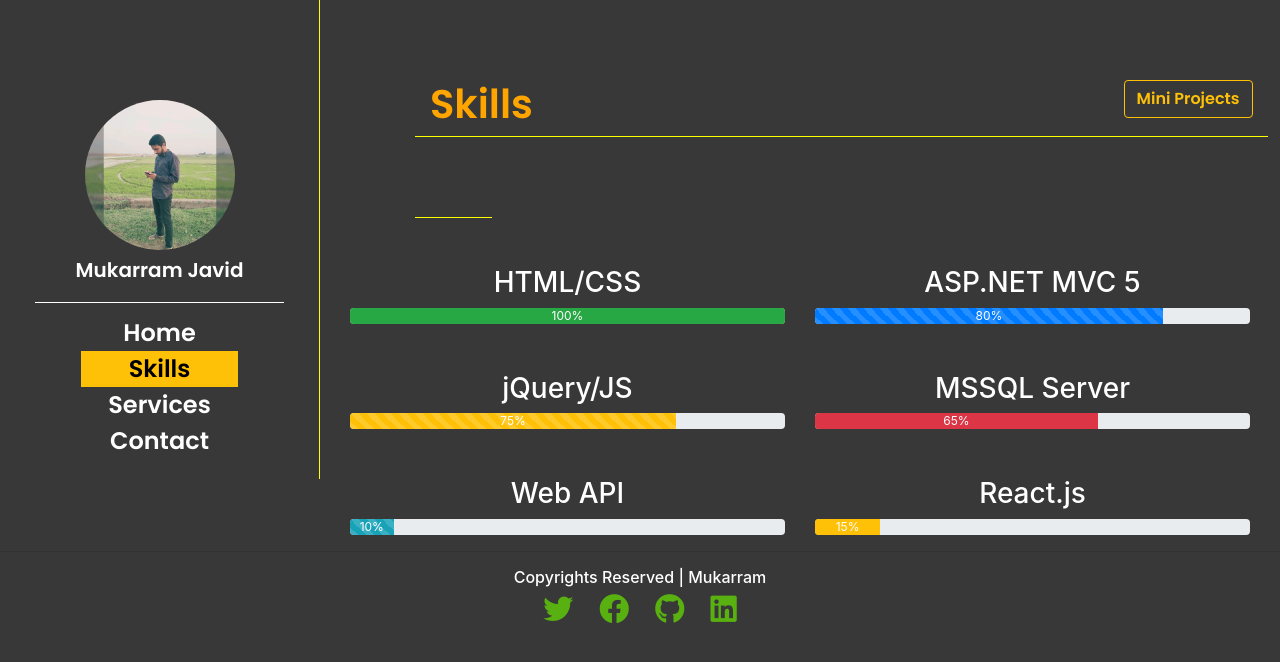
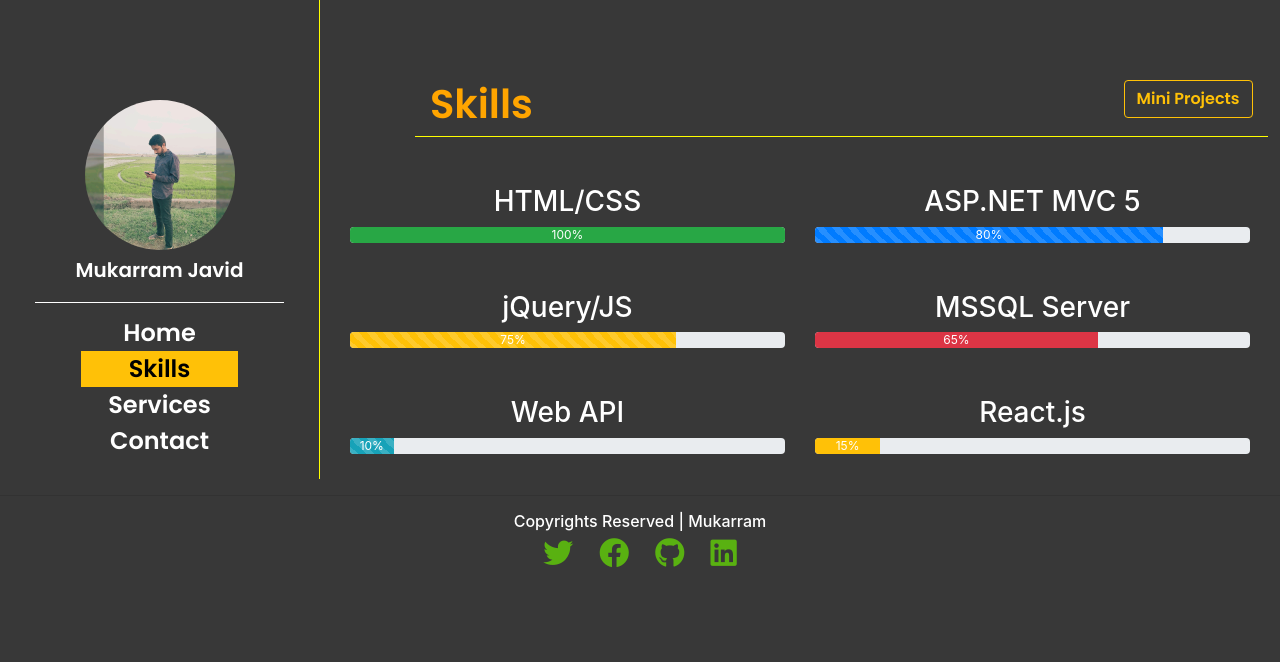
Before and after one commit to mukarramjavid/mukarram_portfolio, a React (Create React App) app: page /Skills in a window 1280 px wide. Shown: the top 662 px of the page. Built offline with nearby package versions, Linux system fonts and the light colour scheme.

Commit message:
Update Skills.js

```diff
--- a/src/Components/Skills.js
+++ b/src/Components/Skills.js
@@ -8,7 +8,7 @@ export default function Skills() {
           <Col className="skill" md={11} xs={6} sm={10}>
             <h1>Skills <Button href="https://mukarramblog.netlify.app/" target="_blank" variant="outline-warning" className="float-right">Mini Projects</Button></h1>
           </Col>
-          <Col className="skill .d-none" md={1}></Col>
+          <Col className="skill d-none" md={1}></Col>
         </Row>
 
         {/* Row 1 */}
```
